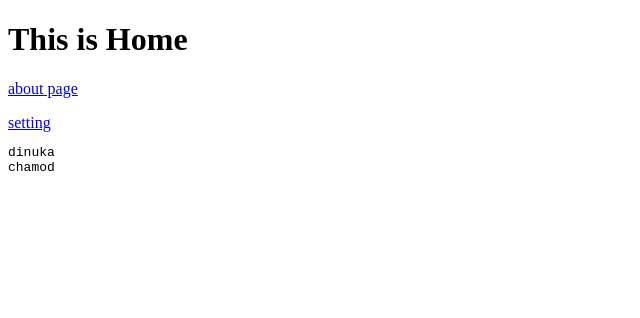
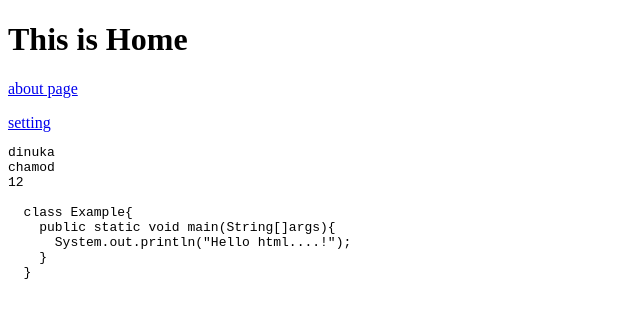
Before and after one commit to dinukachamod17/Internet-Technology-Day-02, a plain HTML site: page index.html in a window 1280 px wide. Shown: the whole page, without its empty margins (0-640 px from the left). Drawn offline with Linux system fonts and the light colour scheme.

Commit message:
Add example code snippet to demonstrate basic Java syntax

```diff
--- a/index.html
+++ b/index.html
@@ -36,6 +36,14 @@
   <pre>
 dinuka
 chamod
+12
+<code>
+  class Example{
+    public static void main(String[]args){
+      System.out.println("Hello html....!");
+    }
+  }
+</code>
 
 </pre>
 
```
